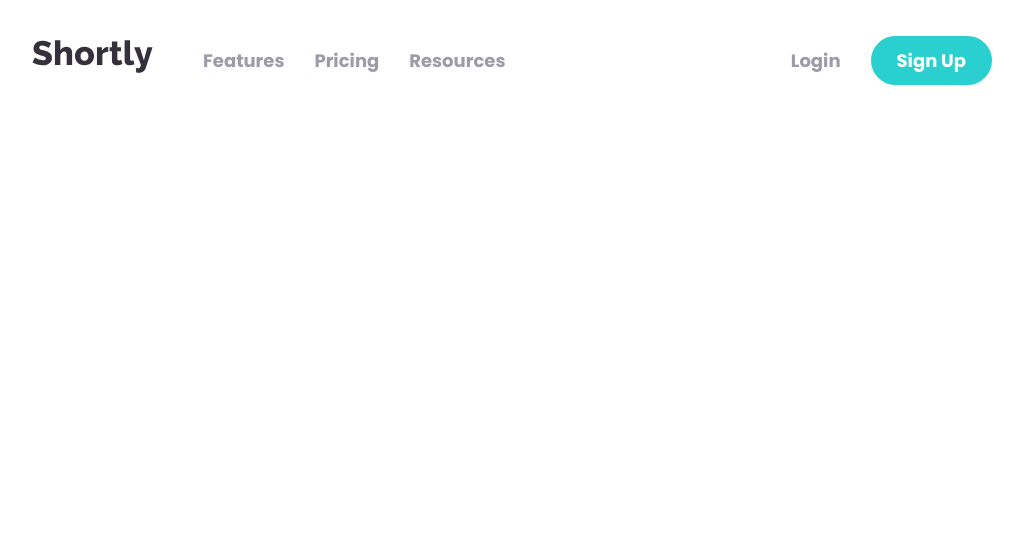
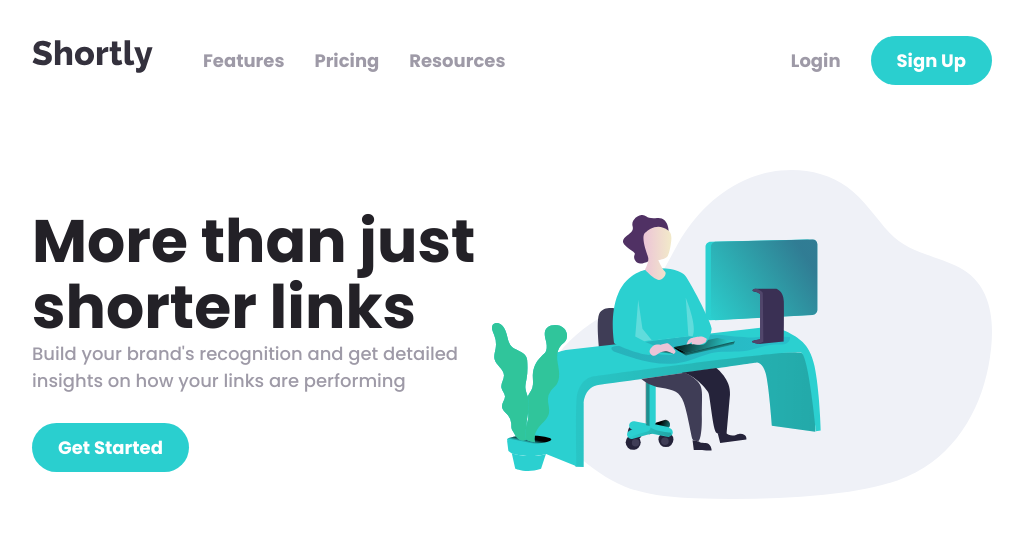
Before and after one commit to dasurahul/url-shortening-api-master, a React (Create React App) app: page / in a window 1280 px wide. Shown: the top 538 px of the page, without its empty margins (128-1151 px from the left). Built offline with nearby package versions, Linux system fonts and the light colour scheme.

Commit message:
My Commit

```diff
--- a/src/App.js
+++ b/src/App.js
@@ -1,10 +1,82 @@
 import React from "react";
 import Navbar from "./components/Navbar";
+import image from "./illustration-working.svg";
+
+import styled from "styled-components";
+
+const Container = styled.div`
+  max-width: 1000px;
+  margin-left: auto;
+  margin-right: auto;
+  padding-top: 50px;
+  padding-bottom: 50px;
+  padding-left: 20px;
+  padding-right: 20px;
+  display: flex;
+  align-items: center;
+  @media (max-width: 1000px) {
+    flex-direction: column;
+    padding-top: 0;
+    padding-bottom: 0;
+  }
+`;
+
+const Image = styled.img`
+  width: 500px;
+  @media (max-width: 1000px) {
+    width: 300px;
+  }
+`;
+
+const Link = styled.a`
+  text-decoration: none;
+  font-weight: 700;
+  color: #fff;
+  background-color: var(--cyan);
+  padding: 12px 26px;
+  border-radius: 25px;
+  &:hover {
+    background-color: var(--light-cyan);
+    color: #fff;
+  }
+  transition: background-color 300ms;
+`;
+
+const Hero = styled.div`
+  @media (max-width: 1000px) {
+    order: 1;
+    text-align: center;
+    margin-top: 30px;
+    margin-bottom: 30px;
+  }
+`;
+
+const Heading = styled.h1`
+  color: var(--very-dark-violet);
+  font-size: 60px;
+  line-height: 1.1;
+  font-weight: 700;
+  @media (max-width: 1000px) {
+    font-size: 40px;
+    margin-bottom: 8px;
+  }
+`;
 
 const App = () => {
   return (
     <div>
       <Navbar />
+      <Container>
+        <Hero>
+          <Heading>More than just shorter links</Heading>
+          <p style={{ color: "var(--grayish-violet)", marginBottom: "40px" }}>
+            Build your brand's recognition and get detailed insights on how your
+            links are performing
+          </p>
+          <Link href="#">Get Started</Link>
+        </Hero>
+        <Image src={image} alt="illustration-working" />
+      </Container>
     </div>
   );
 };
```
Also changed, not shown: src/illustration-working.svg (added).
